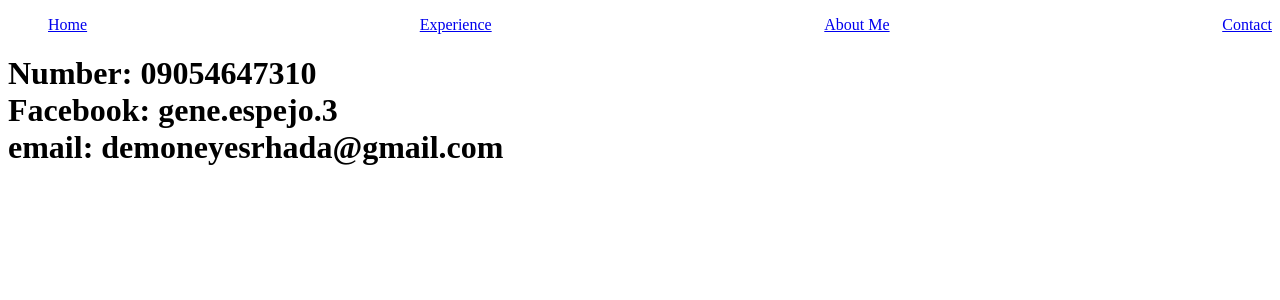
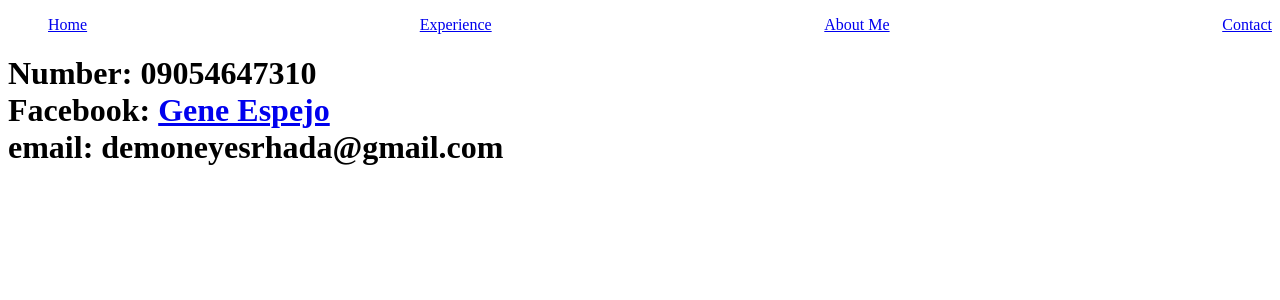
Before and after one commit to genewala/react-multi-assigment, a React (Vite) app: page /contact in a window 1280 px wide. Shown: the top 300 px of the page. Built offline with nearby package versions, Linux system fonts and the light colour scheme.

Commit message:
3nd commit

```diff
--- a/src/index.css
+++ b/src/index.css
@@ -4,3 +4,8 @@ ul {
     flex-direction: row;
     justify-content: space-between;
 }
+
+img {
+    height: 100%;
+    wie
+}
--- a/src/pages/Contact.jsx
+++ b/src/pages/Contact.jsx
@@ -5,7 +5,7 @@ const Contact = () => {
     <div>
       <h1>
         Number: 09054647310 <br />
-        Facebook: gene.espejo.3 <br />
+        Facebook: <a href="https://www.facebook.com/gene.espejo.3">Gene Espejo</a><br />
         email: demoneyesrhada@gmail.com
       </h1>
     </div>
```
